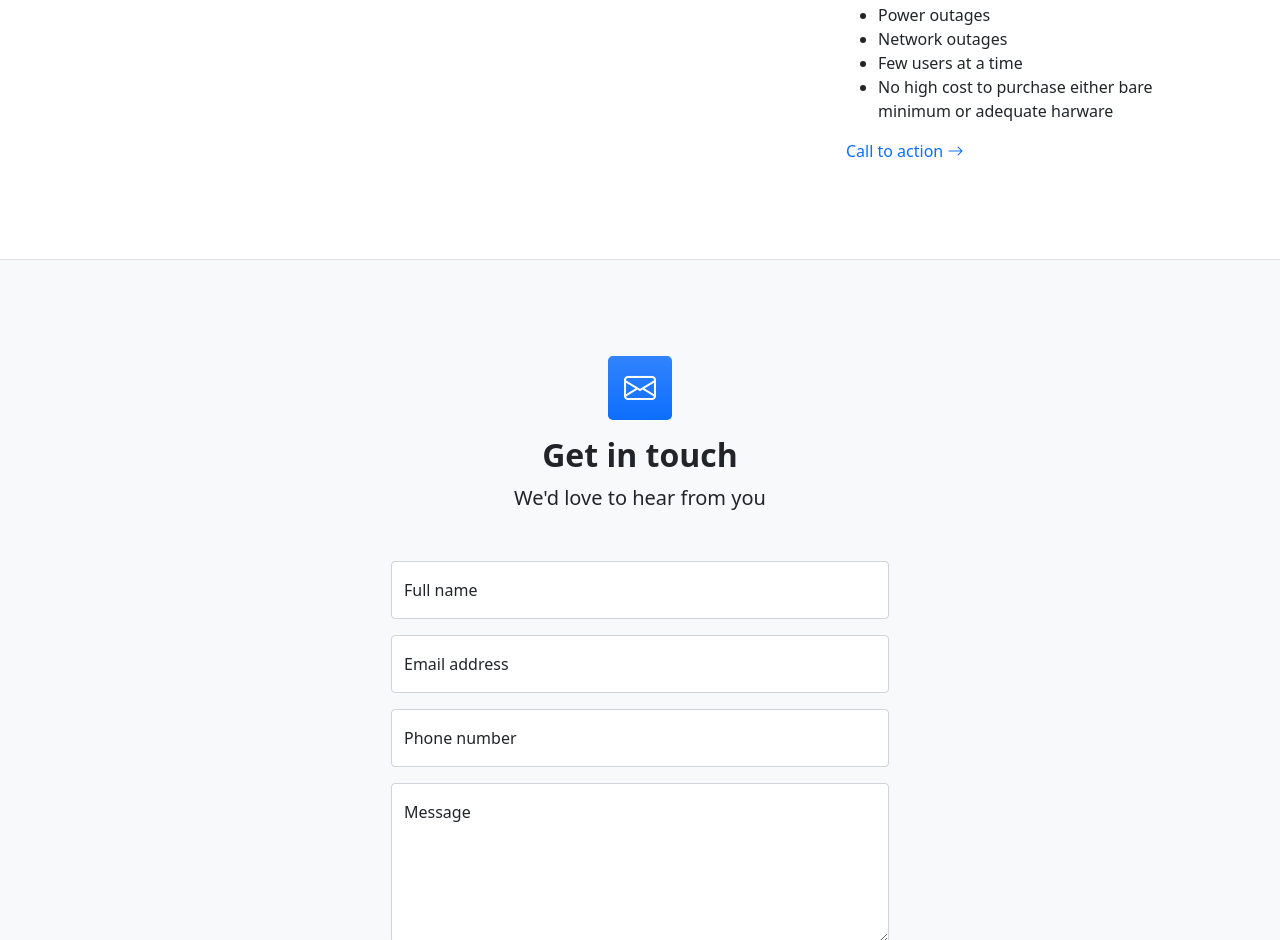
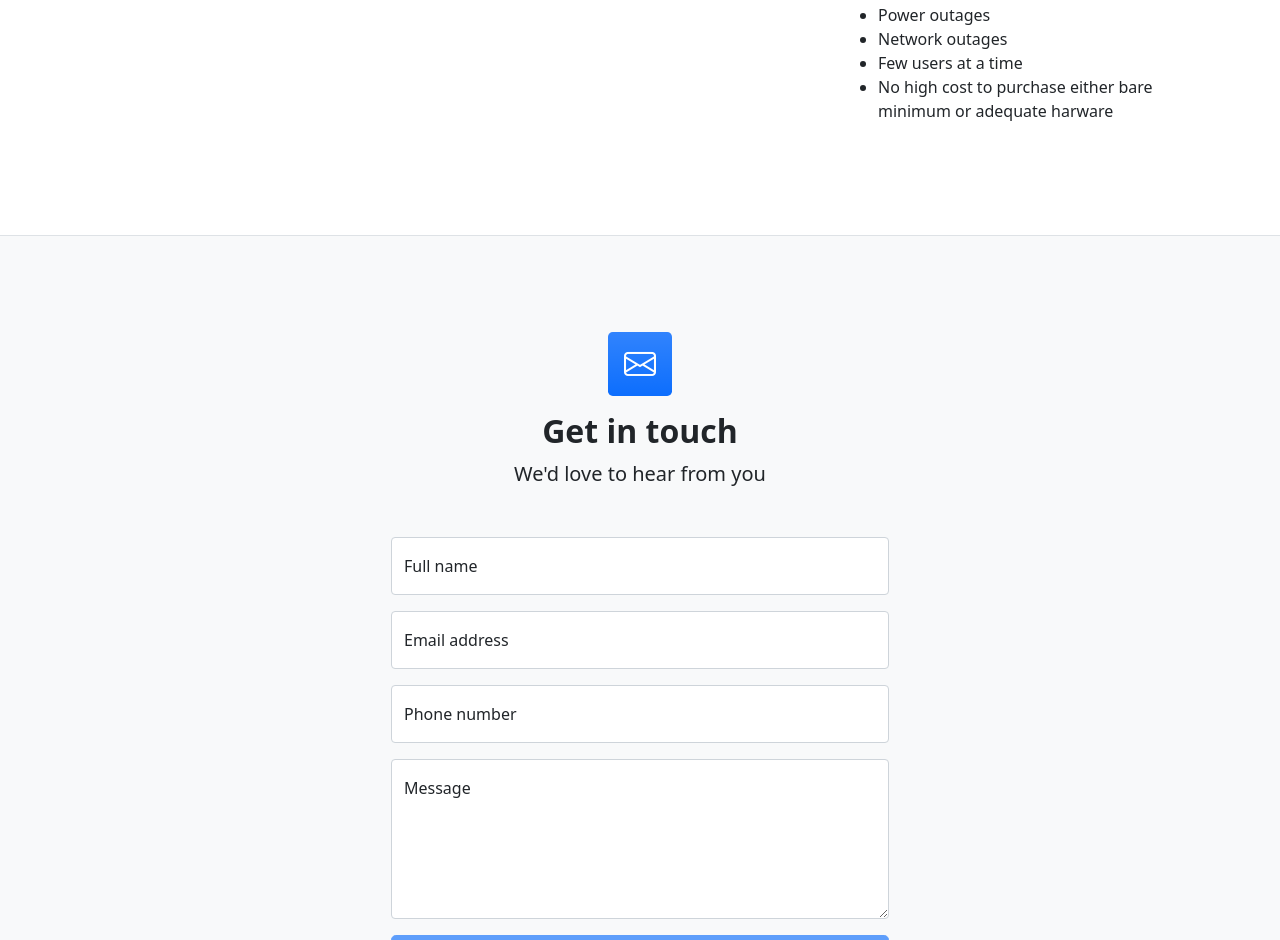
Before and after one commit to dev-Ngatia/School1, a plain HTML site: page index.html in a window 1280 px wide. Shown: the part 1167-2107 px from the top of the page. Drawn offline with nearby package versions, Linux system fonts and the light colour scheme; a script that the page names is missing.

Commit message:
Update index.html
no call to action

```diff
--- a/index.html
+++ b/index.html
@@ -74,11 +74,7 @@
                             <li>Network outages</li>
                             <li>Few users at a time</li>
                             <li>No high cost to purchase either bare minimum or adequate harware</li>
-                        </ul>
-                        <a class="text-decoration-none" href="#!">
-                            Call to action
-                            <i class="bi bi-arrow-right"></i>
-                        </a>
+                            </u>
                     </div>
                 </div>
             </div>
```
